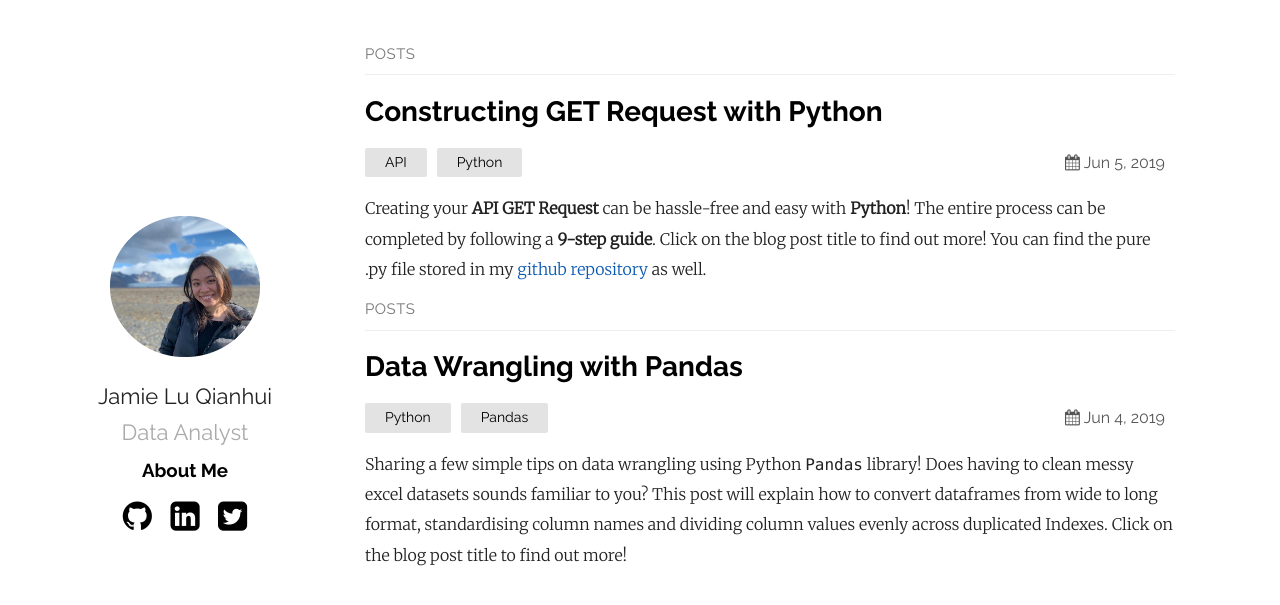
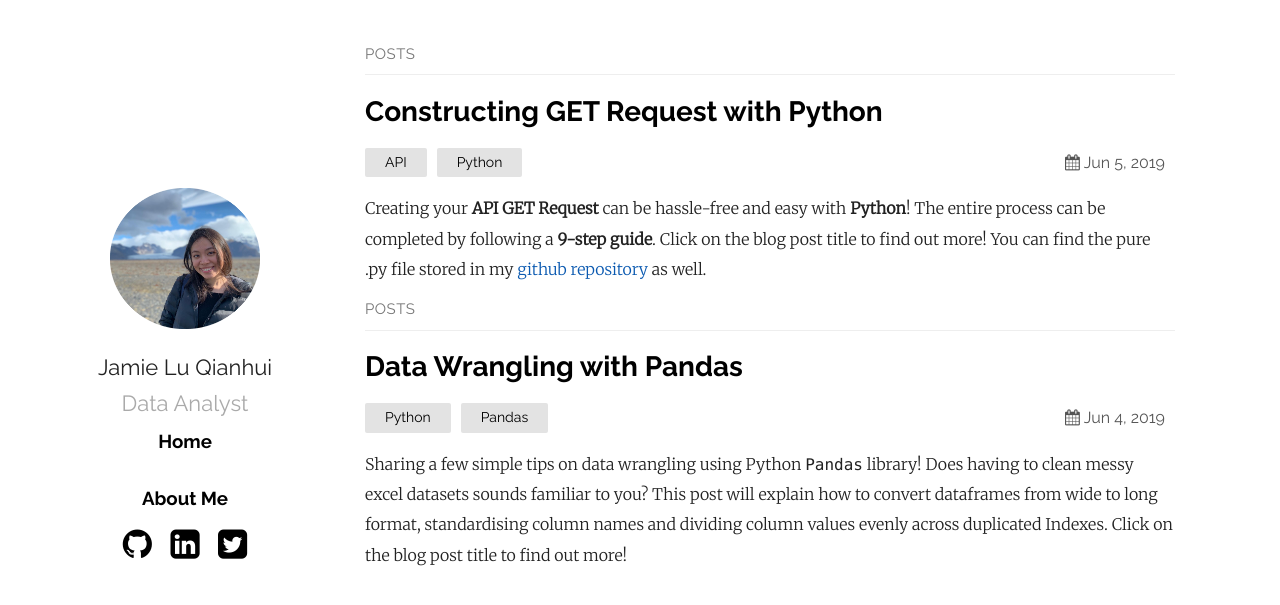
Before and after one commit to jamieqianhui/jamieqianhui.github.io, a Jekyll site: the page built from index.md, in a window 1280 px wide. Shown: the top 605 px of the page. Built offline with Jekyll 4.4.1, drawn with Linux system fonts in a browser that asks for light colours.

Commit message:
Update default.html

```diff
--- a/_layouts/default.html
+++ b/_layouts/default.html
@@ -13,7 +13,8 @@
 			</a>
 			<a style = "text-decoration:none" href="https://jamieqianhui.github.io"> <h2>{{ site.plainwhite.name }}</h2></a>
 			<a class="tagline">{{ site.plainwhite.tagline }}</a>
-			<a style = "text-decoration:none" href=" https://jamieqianhui.github.io/bio/resume/2019/06/03/About-Me.html"><h3><b>About Me</b></h3></a>
+			<a style = "text-decoration:none" href=" https://jamieqianhui.github.io"><h3>Home</h3></a>
+			<a style = "text-decoration:none" href=" https://jamieqianhui.github.io/About-Me.html"><h3><b>About Me</b></h3></a>
 			<ul class="social">
 				<a href="https://github.com/{{ site.plainwhite.social_links.github }}"><li><i class="icon-github-circled"></i></li></a>
 				<a href="https://linkedin.com/{{ site.plainwhite.social_links.linkedIn }}"><li><i class="icon-linkedin-squared"></i></li></a>
```
